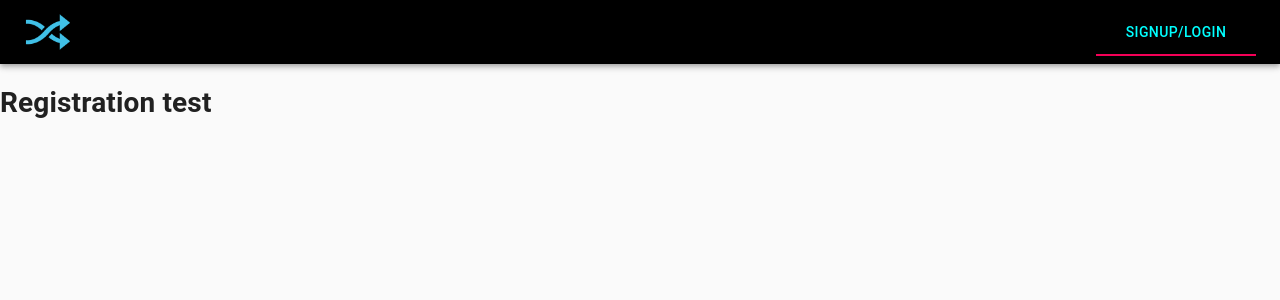
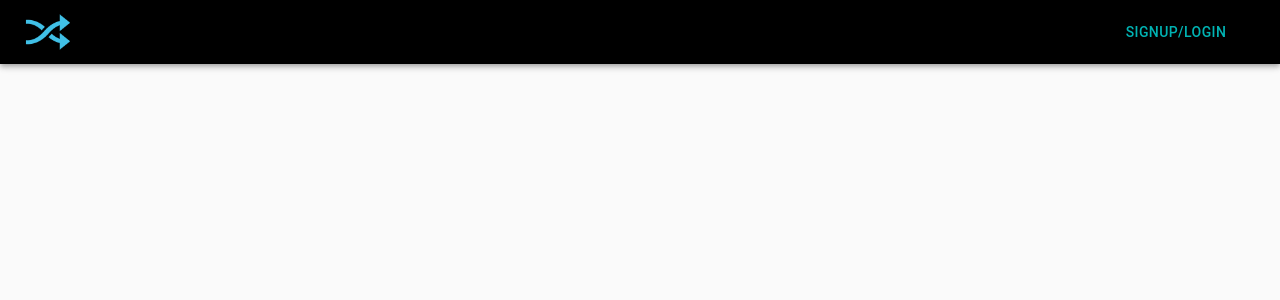
Before and after one commit to JordanAlexander22/ShuffleStream, a React (Create React App) app: page /1 in a window 1280 px wide. Shown: the top 300 px of the page. Built offline with nearby package versions, Linux system fonts and the light colour scheme.

Commit message:
fixed navbar routing

```diff
--- a/src/components/NavBar/NavBar.jsx
+++ b/src/components/NavBar/NavBar.jsx
@@ -22,7 +22,7 @@ const NavBar = (props) => {
       };
 
 
-    const [selectedTab, setSelectedTab] = useState(0)
+    const [selectedTab, setSelectedTab] = React.useState(indexToTabName[page]);
 
     const handleChange = (event, newValue) => {
         history.push(`/${tabNameToIndex[newValue]};`)
```
